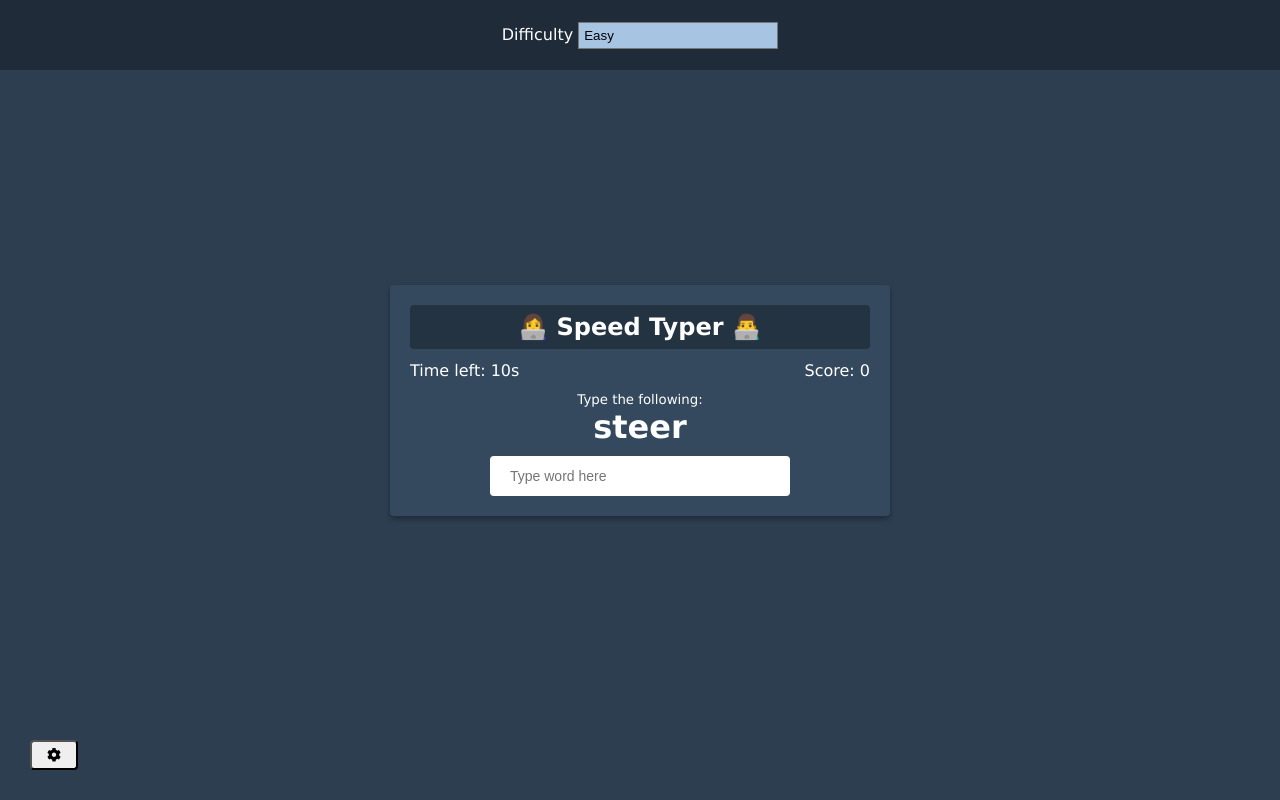
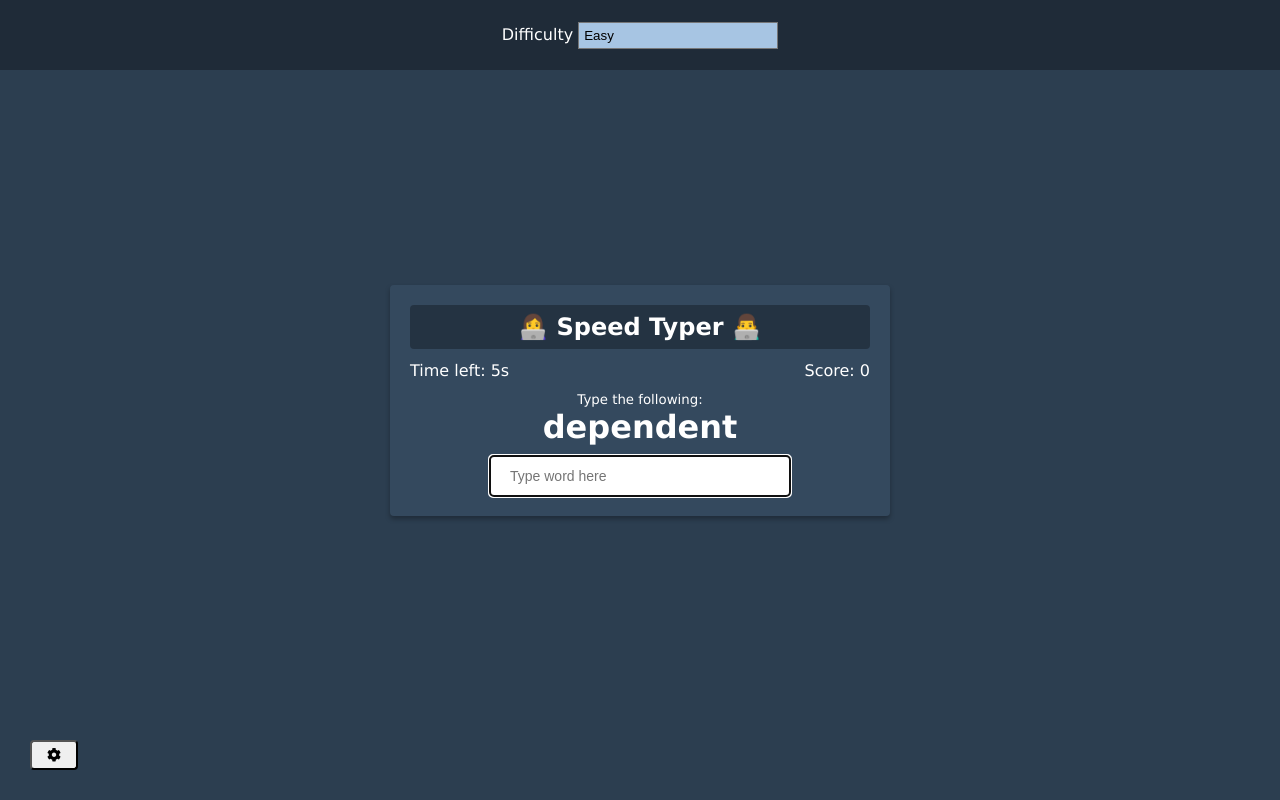
Before and after one commit to jssckbl/typing-game, a plain HTML site: page index.html in a window 1280 px wide. Drawn offline with Linux system fonts and the light colour scheme.

Commit message:
timer counts down from 10 upon page refresh

```diff
--- a/index.html
+++ b/index.html
@@ -41,7 +41,7 @@
         placeholder="Type word here"
       />
 
-      <p class="time-container">Time left: <span id="id">10s</span></p>
+      <p class="time-container">Time left: <span id="time">10s</span></p>
 
       <p class="score-container">Score: <span id="score">0</span></p>
 
--- a/script.js
+++ b/script.js
@@ -22,7 +22,6 @@ const words = [
   'dependent',
   'steer',
   'silver',
-  'highfalutin',
   'superficial',
   'quince',
   'eight',
@@ -41,6 +40,12 @@ let score = 0;
 // Init time
 let time = 10;
 
+// Focus on text on start
+text.focus();
+
+// Start counting down
+const timeInterval = setInterval(updateTime, 1000);
+
 // Generate random word from array
 function getRandomWord() {
   return words[Math.floor(Math.random() * words.length)];
@@ -58,6 +63,12 @@ function updateScore() {
   scoreEl.innerHTML = score;
 }
 
+// Update time
+function updateTime() {
+  time--;
+  timeEl.innerHTML = time + 's';
+}
+
 addWordToDOM();
 
 // Event listeners
```
